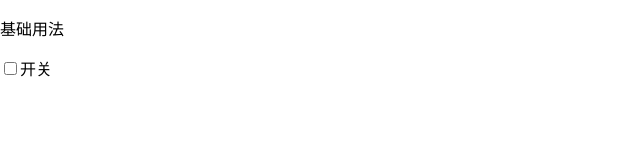
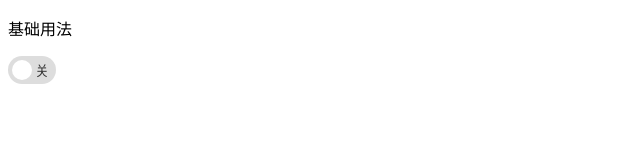
Before and after one commit to liulongbin1314/vue3-ui-library, a Vue app in the folder examples/: page / in a window 1280 px wide. Shown: the top 160 px of the page, without its empty margins (0-640 px from the left). Built offline with nearby package versions, Linux system fonts and the light colour scheme.

Commit message:
初步美化Switch组件

```diff
--- a/examples/src/style.css
+++ b/examples/src/style.css
@@ -1,7 +1,7 @@
 html,
 body {
   padding: 0;
-  margin: 0;
+  /* margin: 0; */
 }
 
 .row-gap {
--- a/packages/theme/src/switch.scss
+++ b/packages/theme/src/switch.scss
@@ -1,4 +1,69 @@
 @use './common/mixins.scss';
 
+// 根元素
 @include mixins.b(switch) {
+  display: inline-flex;
+  cursor: pointer;
+  user-select: none;
+
+  // 外层容器
+  @include mixins.e(wrapper) {
+    width: 48px;
+    height: 28px;
+    background-color: #ddd;
+    border-radius: 100px;
+    display: flex;
+    transition: 0.3s;
+
+    // 复选框
+    @include mixins.e(input) {
+      display: none;
+    }
+
+    // 控制区域
+    @include mixins.e(handle) {
+      flex: 1;
+      border-radius: 100px;
+      padding: 4px;
+      box-sizing: border-box;
+      display: flex;
+      position: relative;
+
+      // 中心圆
+      @include mixins.e(button) {
+        width: 20px;
+        height: 20px;
+        background-color: #fff;
+        border-radius: 50%;
+        position: absolute;
+        z-index: 1;
+        top: 4px;
+        left: 4px;
+        display: flex;
+        justify-content: center;
+        align-items: center;
+        color: #333;
+        font-size: 14px;
+        transition: 0.3s;
+      }
+
+      // 内层容器
+      @include mixins.e(inner) {
+        display: flex;
+        flex: 1;
+        box-sizing: border-box;
+
+        > span {
+          display: flex;
+          justify-content: center;
+          align-items: center;
+          width: 50%;
+          height: 100%;
+          font-size: 14px;
+          color: #333;
+          transition: 0.3s;
+        }
+      }
+    }
+  }
 }
```
